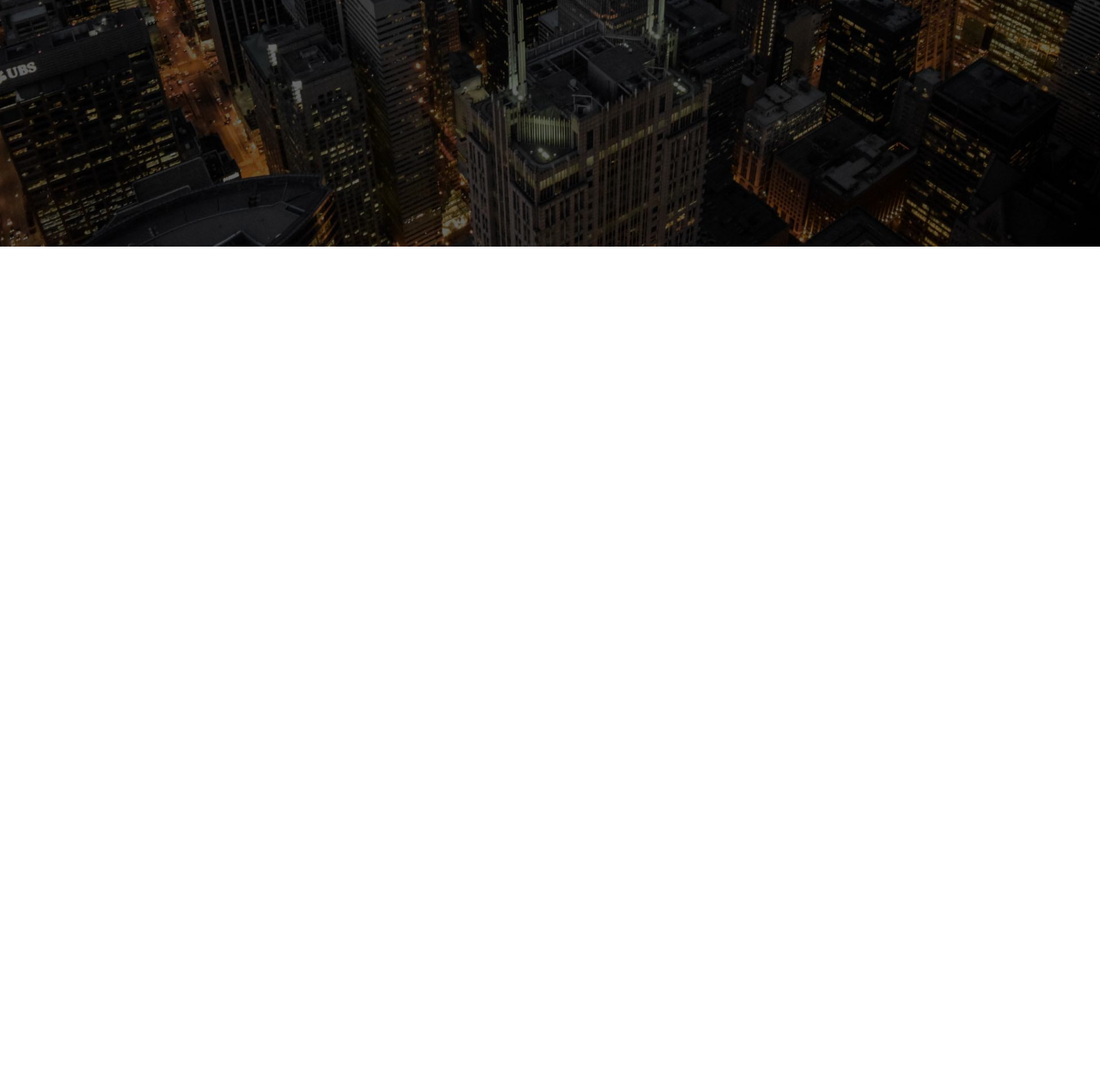
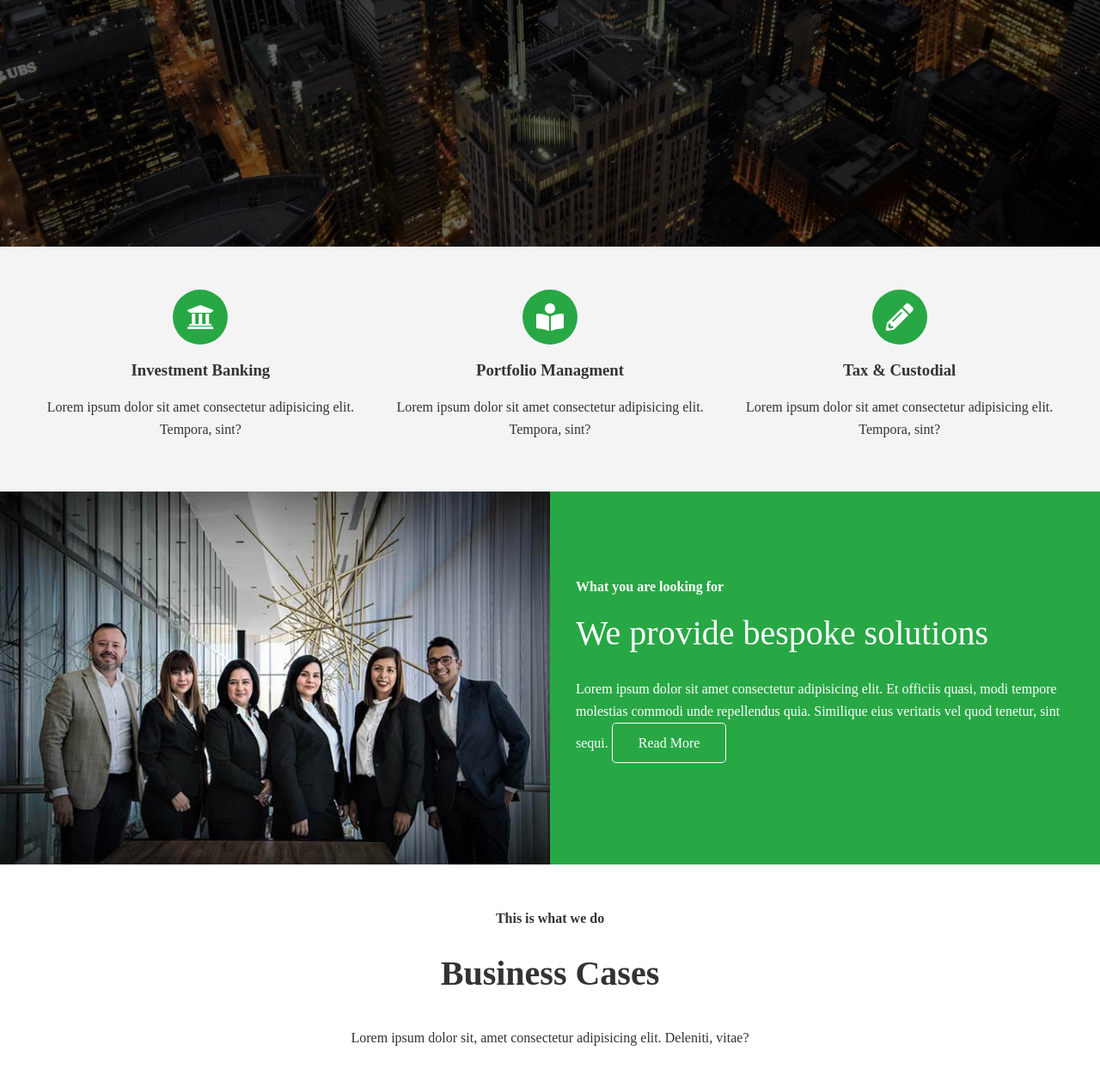
Before and after one commit to FaranakSabet/EdgeLedger-Project, a plain HTML site: page index.html in a window 1280 px wide. Shown: the part 513-1771 px from the top of the page at 86% size. Before the commit the page ends 800 px from the top, so only its background shows below. Drawn offline with Linux system fonts and the light colour scheme.

Commit message:
update html

```diff
--- a/css/style.css
+++ b/css/style.css
@@ -98,3 +98,23 @@ img {
 .hero * {
   z-index: 10;
 }
+
+/* Icons */
+.icons {
+  padding: 30px;
+}
+.icons h3 {
+  font-weight: bold;
+  margin-bottom: 15px;
+}
+.icons i {
+  background: #28a745;
+  color: #fff;
+  border-radius: 50%;
+  margin-bottom: 15px;
+  padding: 1rem;
+}
+
+.cases img:hover {
+  opacity: 0.7;
+}
--- a/css/utilities.css
+++ b/css/utilities.css
@@ -1,5 +1,4 @@
-/* Text Colors */
-
+/* Text colors */
 .text-primary {
   color: #28a745;
 }
@@ -13,29 +12,134 @@
   cursor: pointer;
   display: inline-block;
   padding: 10px 30px;
+  color: #fff;
+  background-color: #28a745;
   border: none;
   border-radius: 5px;
-  color: #fff;
-  background-color: #28a745;
 }
+
 .btn:hover {
   opacity: 0.9;
 }
-.btn-primary {
+
+.btn-primary,
+.bg-primary {
   background: #28a745;
   color: #fff;
 }
-.btn-secondary {
+.btn-secondary,
+.bg-secondary {
   background: #0284d0;
   color: #fff;
 }
-
-.btn-dark {
+.btn-dark,
+.bg-dark {
   background: #333;
   color: #fff;
 }
-
-.btn-light {
+.btn-light,
+.bg-light {
   background: #f4f4f4;
   color: #333;
 }
+
+.btn-outline {
+  background: transparent;
+  border: 1px solid #fff;
+}
+
+/* Flex items */
+.flex-items {
+  display: flex;
+  text-align: center;
+  justify-content: center;
+  text-align: center;
+  height: 100%;
+}
+
+.flex-items > div {
+  padding: 20px;
+}
+
+/* Flex columns */
+.flex-columns.flex-reverse .row {
+  flex-direction: row-reverse;
+}
+
+.flex-columns .row {
+  display: flex;
+  flex-direction: row;
+  flex-wrap: wrap;
+  width: 100%;
+}
+
+.flex-columns .column {
+  display: flex;
+  flex-direction: column;
+  flex-basis: 100%;
+  flex: 1;
+}
+
+.flex-columns .column .column-1,
+.flex-columns .column .column-2 {
+  height: 100%;
+}
+
+.flex-columns img {
+  width: 100%;
+  height: 100%;
+  object-fit: cover;
+}
+
+.flex-columns .column-2 {
+  display: flex;
+  flex-direction: column;
+  align-items: flex-start;
+  justify-content: center;
+  padding: 30px;
+}
+
+.flex-columns h2 {
+  font-size: 40px;
+  font-weight: 100;
+}
+
+.flex-columns h4 {
+  margin-bottom: 10px;
+}
+
+.flex-columns p {
+  margin: 20px 0;
+}
+
+/* Section header */
+.section-header {
+  padding: 30px;
+  display: flex;
+  flex-direction: column;
+  align-items: center;
+  justify-content: center;
+  text-align: center;
+}
+
+.section-header h2 {
+  font-size: 40px;
+  margin: 20px 0;
+}
+
+.section-padding {
+  padding: 20px 20px 40px;
+}
+
+/* Flex grid */
+.flex-grid .row {
+  display: flex;
+  flex-wrap: wrap;
+  padding: 0 4px;
+}
+
+.flex-grid .column {
+  flex: 25%;
+  max-width: 25%;
+  padding: 0 4px;
+}
--- a/index.html
+++ b/index.html
@@ -40,5 +40,124 @@
         >
       </div>
     </header>
+    <main>
+      <!-- About:Icons -->
+      <section id="about" class="icons bg-light">
+        <div class="flex-items">
+          <div>
+            <i class="fas fa-university fa-2x"></i>
+            <div>
+              <h3>Investment Banking</h3>
+              <p>
+                Lorem ipsum dolor sit amet consectetur adipisicing elit.
+                Tempora, sint?
+              </p>
+            </div>
+          </div>
+
+          <div>
+            <i class="fas fa-book-reader fa-2x"></i>
+            <div>
+              <h3>Portfolio Managment</h3>
+              <p>
+                Lorem ipsum dolor sit amet consectetur adipisicing elit.
+                Tempora, sint?
+              </p>
+            </div>
+          </div>
+
+          <div>
+            <i class="fas fa-pencil-alt fa-2x"></i>
+            <div>
+              <h3>Tax & Custodial</h3>
+              <p>
+                Lorem ipsum dolor sit amet consectetur adipisicing elit.
+                Tempora, sint?
+              </p>
+            </div>
+          </div>
+        </div>
+      </section>
+
+      <!-- About:Solutions -->
+
+      <section class="solution flex-columns">
+        <div class="row">
+          <div class="column">
+            <div class="column-1">
+              <img src="../img/home/people.jpg" alt="" />
+            </div>
+          </div>
+          <div class="column">
+            <div class="column-2 bg-primary">
+              <h4>What you are looking for</h4>
+              <h2>We provide bespoke solutions</h2>
+              <p>
+                Lorem ipsum dolor sit amet consectetur adipisicing elit. Et
+                officiis quasi, modi tempore molestias commodi unde repellendus
+                quia. Similique eius veritatis vel quod tenetur, sint sequi.
+                <a href="#" class="btn btn-outline">
+                  <i class="fas fa-chevron"></i>Read More</a
+                >
+              </p>
+            </div>
+          </div>
+        </div>
+      </section>
+      <!-- Cases -->
+      <section id="cases" class="cases flex-grid section-padding">
+        <header class="section-header">
+          <h4>This is what we do</h4>
+          <h2>Business Cases</h2>
+          <p>
+            Lorem ipsum dolor sit, amet consectetur adipisicing elit. Deleniti,
+            vitae?
+          </p>
+        </header>
+        <div class="row">
+          <div class="column">
+            <img src="../img/cases/cases1.jpg" alt="" />
+            <img src="../img/cases/cases2.jpg" alt="" />
+          </div>
+          <div class="column">
+            <img src="../img/cases/cases3.jpg" alt="" />
+            <img src="../img/cases/cases4.jpg" alt="" />
+          </div>
+          <div class="column">
+            <img src="../img/cases/cases5.jpg" alt="" />
+            <img src="../img/cases/cases6.jpg" alt="" />
+          </div>
+          <div class="column">
+            <img src="../img/cases/cases7.jpg" alt="" />
+            <img src="../img/cases/cases8.jpg" alt="" />
+          </div>
+        </div>
+      </section>
+
+      <!-- Blog -->
+      <section id="blog" class="blog flex-columns flex-reverse">
+        <div class="row">
+          <div class="column">
+            <div class="column-1">
+              <img src="../img/home/blog.jpg" alt="" />
+            </div>
+          </div>
+          <div class="column">
+            <div class="column-2 bg-secondary">
+              <h4>April 16 2020</h4>
+              <h2>Blog Post One</h2>
+              <p>
+                Lorem ipsum dolor sit amet consectetur adipisicing elit. Et
+                officiis quasi, modi tempore molestias commodi unde repellendus
+                quia. Similique eius veritatis vel quod tenetur, sint sequi.
+                <a href="#" class="btn btn-outline">
+                  <i class="fas fa-chevron"></i>Read Our Blog</a
+                >
+              </p>
+            </div>
+          </div>
+        </div>
+      </section>
+    </main>
   </body>
 </html>
```
